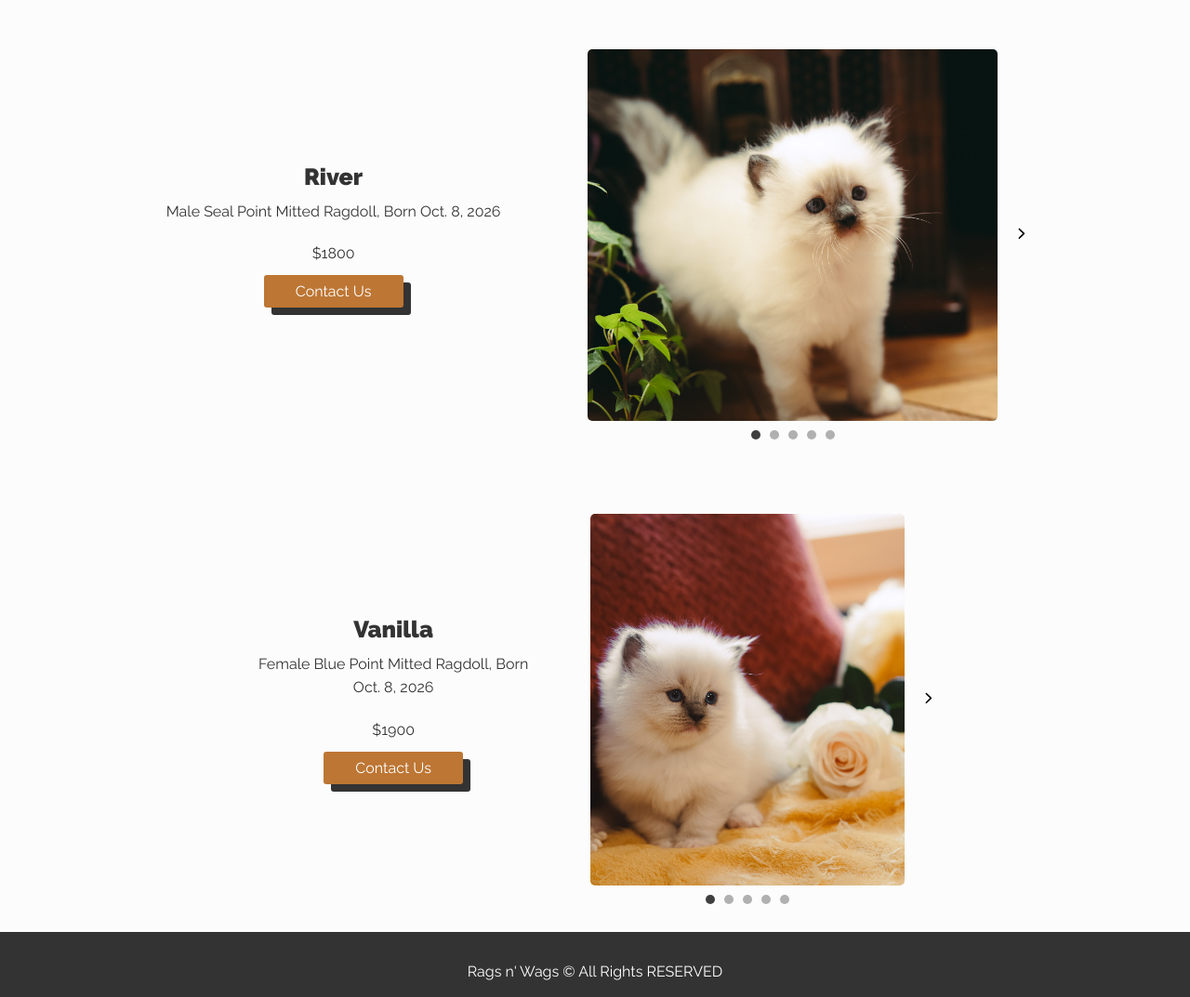
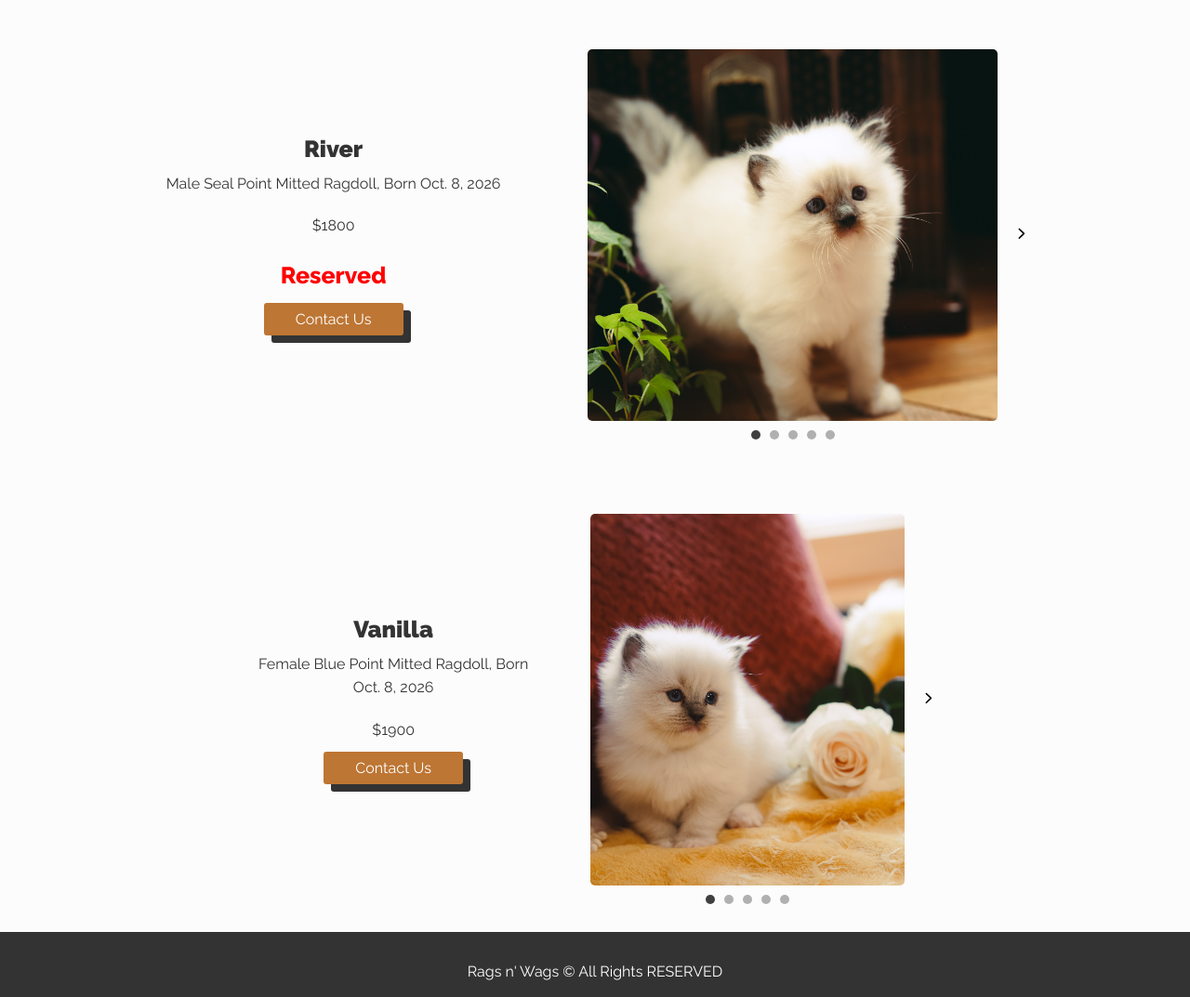
Before and after one commit to jus-mitchell/Rags-n-Wags, a plain HTML site: page html/kittens.html in a window 1280 px wide. Shown: the part 897-1970 px from the top of the page at 93% size. Drawn offline with Linux system fonts and the light colour scheme; files that its build step writes are made by us from their sources; a small style sheet from the web is missing; files whose address does not match are found by name.

Commit message:
Change kitten status from Sold to Reserved

```diff
--- a/html/kittens.html
+++ b/html/kittens.html
@@ -67,7 +67,7 @@
                     <h2>River</h2>
                     <p>Male Seal Point Mitted Ragdoll, Born Oct. 8, 2026</p>
                     <p>$1800</p>
-                    <!-- <p style="font-size: 25px; font-weight: 800; color: red;">Sold</p> -->
+                    <p style="font-size: 25px; font-weight: 800; color: red;">Reserved</p>
                     <a class="btn" href="contact.html">Contact Us</a>
                 </div>
                 <div class="kittens_carousel">
```
